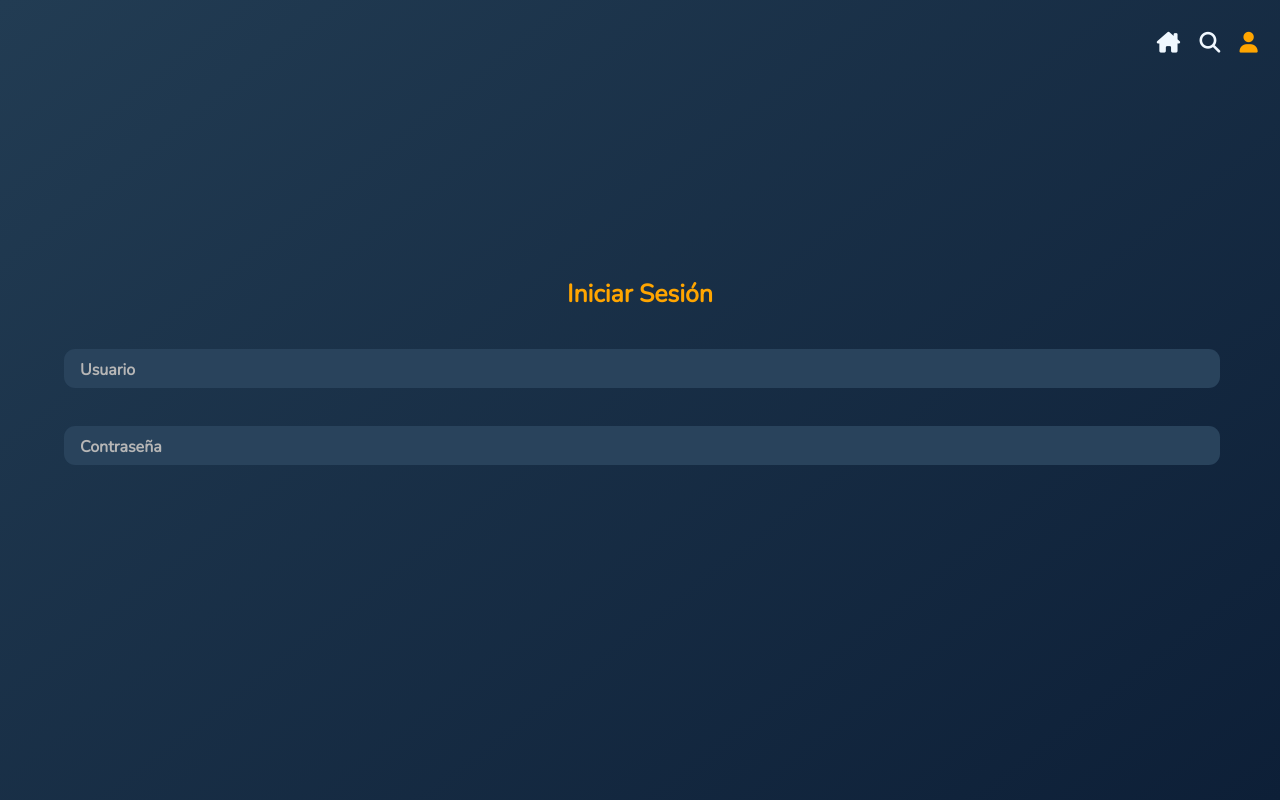
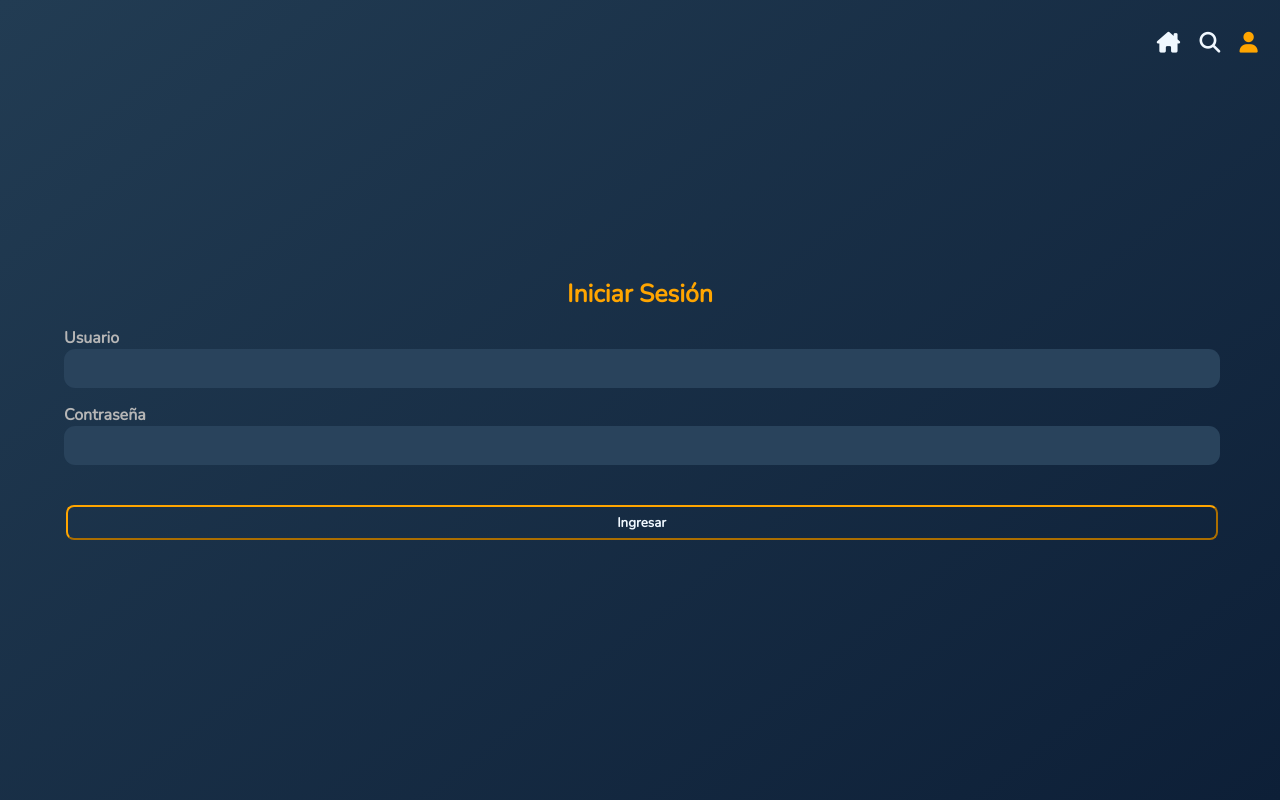
Before and after one commit to emalderete/moviepop, a React (Create React App) app: page /user in a window 1280 px wide. Built offline with nearby package versions, Linux system fonts and the light colour scheme.

Commit message:
Quitadas funciones de animación sobre login
La idea era agregar funciones que animen los 'labels' desde adentro del input hacia afuera al entrar en Focus, no fue posible hacer que dicha animación funcione correctamente.
• Agregado botón submit

```diff
--- a/src/components/Components.css
+++ b/src/components/Components.css
@@ -99,9 +99,9 @@ hr {
 }
 
 .loginLabel {
-    margin-left: 1rem;
-    transform: translateY(2rem);
     color: #b6b6b6;
+    transition: 200ms;
+    pointer-events: none;
 }
 
 .loginInput {
@@ -110,9 +110,25 @@ hr {
     height: 2.3rem;
     border: none;
     background-color: #29435c;
+    transition: 200ms;
     outline: none;
+    font-family: 'Nunito', sans-serif;
 }
 
-.loginInputFocus {
-    transform: translateY(0rem);
+.loginSubmit {
+    font-family: 'Nunito', sans-serif;
+    background-color: rgba(240, 248, 255, 0);
+    color: aliceblue;
+    width: 100%;
+    margin: 1.5rem 0.1rem;
+    font-weight: 800;
+    border-color: orange;
+    border-radius: 0.5rem;
+    height: 2.2rem;
+    transition: 200ms;
 }
+
+.loginSubmit:hover {
+    background-color: orange;
+    color: black;
+}
--- a/src/components/Login.js
+++ b/src/components/Login.js
@@ -1,13 +1,6 @@
 import './Components.css';
 
 const Login = () => {
-
-    let label = document.querySelector('.loguinLabel');
-
-    function inputFocus() {
-        label.classList.toggle('loginInputFocus');
-    }
-
     return (
         <div>
             <h1 className='loginTitle'>Iniciar Sesión</h1>
@@ -20,6 +13,7 @@ const Login = () => {
                     <label className='loginLabel' name="password">Contraseña</label>
                     <input className='loginInput' type="password" name="password"></input>
                 </div>
+                <button className='loginSubmit' type='submit'>Ingresar</button>
             </form>
         </div>
     );
```
